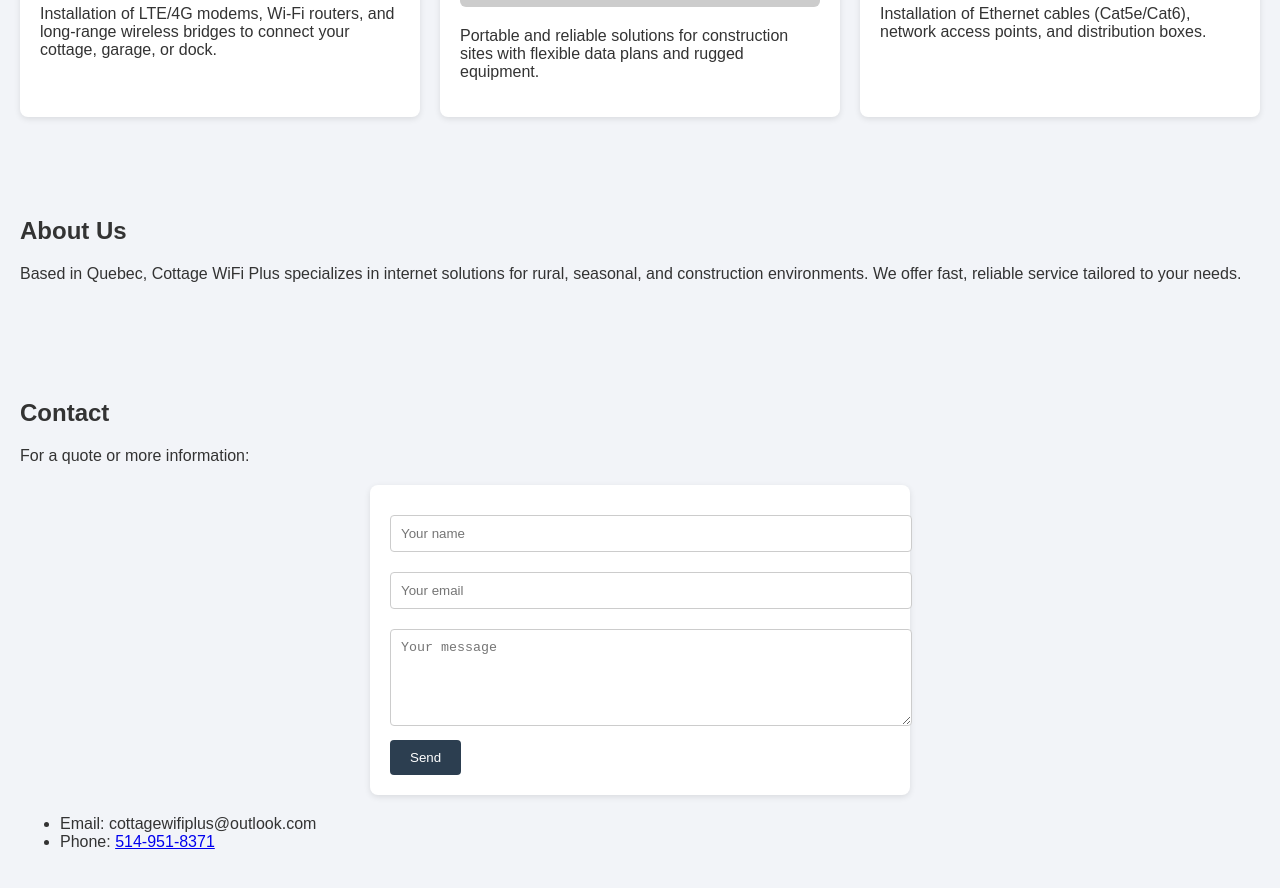
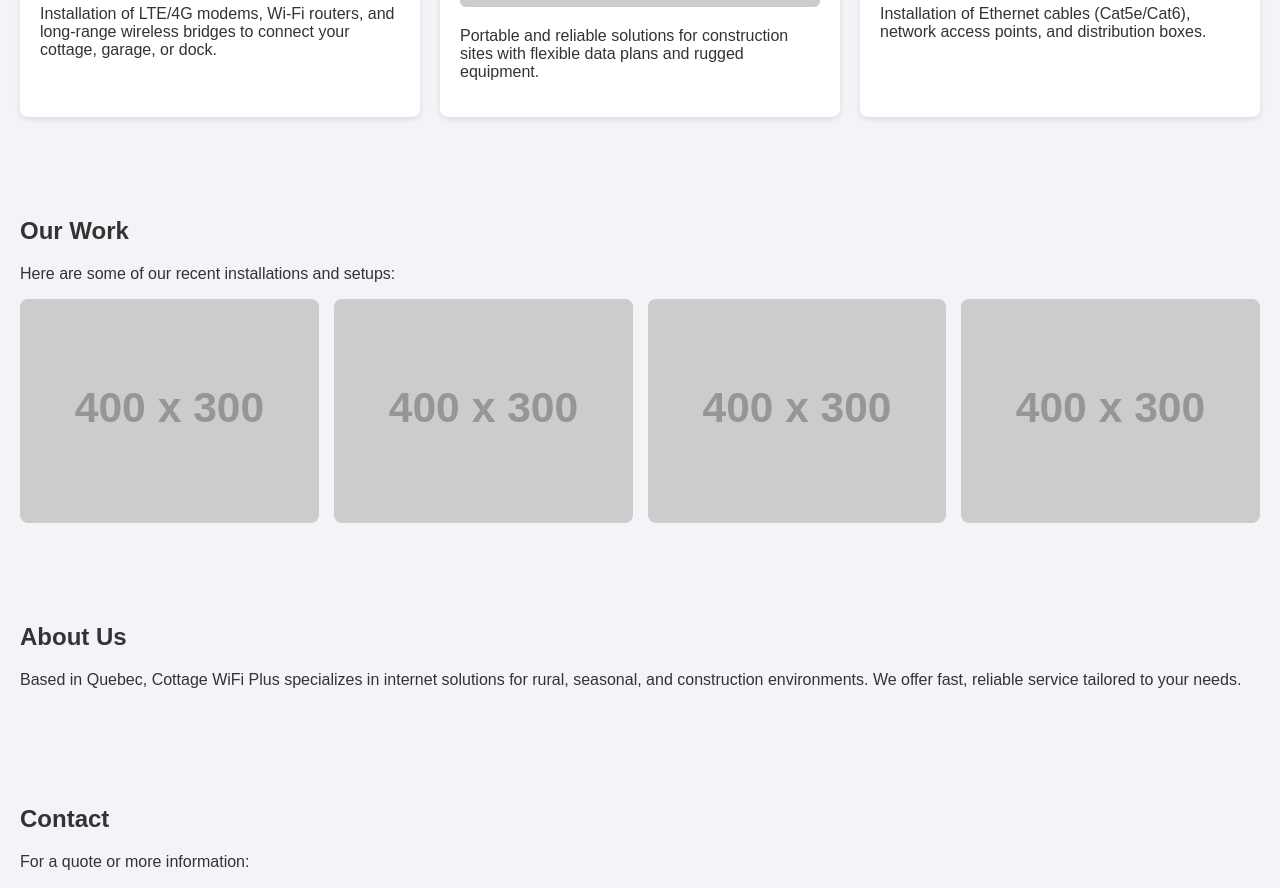
Before and after one commit to cottagewifiplus/cottagewifiplus, a plain HTML site: page index.html in a window 1280 px wide. Shown: the part 574-1462 px from the top of the page. Drawn offline with Linux system fonts and the light colour scheme; grey boxes are pictures that could not be loaded; placeholder pictures from the web are drawn by us.

Commit message:
Add files via upload

```diff
--- a/index.html
+++ b/index.html
@@ -1,3 +1,4 @@
+
 <!DOCTYPE html>
 <html lang="en">
 <head>
@@ -28,6 +29,7 @@
 
 <nav>
   <a href="#services">Services</a>
+  <a href="#gallery">Gallery</a>
   <a href="#about">About</a>
   <a href="#contact">Contact</a>
 </nav>
@@ -50,6 +52,17 @@
       <img src="https://via.placeholder.com/400x200?text=Network+Cabling" alt="Network installation" style="width:100%; border-radius:6px;">
       <p>Installation of Ethernet cables (Cat5e/Cat6), network access points, and distribution boxes.</p>
     </div>
+  </div>
+</section>
+
+<section id="gallery">
+  <h2>Our Work</h2>
+  <p>Here are some of our recent installations and setups:</p>
+  <div style="display: grid; grid-template-columns: repeat(auto-fit, minmax(250px, 1fr)); gap: 15px;">
+    <img src="https://via.placeholder.com/400x300?text=Install+1" alt="Installation 1" style="width:100%; border-radius: 8px;">
+    <img src="https://via.placeholder.com/400x300?text=Install+2" alt="Installation 2" style="width:100%; border-radius: 8px;">
+    <img src="https://via.placeholder.com/400x300?text=Install+3" alt="Installation 3" style="width:100%; border-radius: 8px;">
+    <img src="https://via.placeholder.com/400x300?text=Install+4" alt="Installation 4" style="width:100%; border-radius: 8px;">
   </div>
 </section>
 
```
